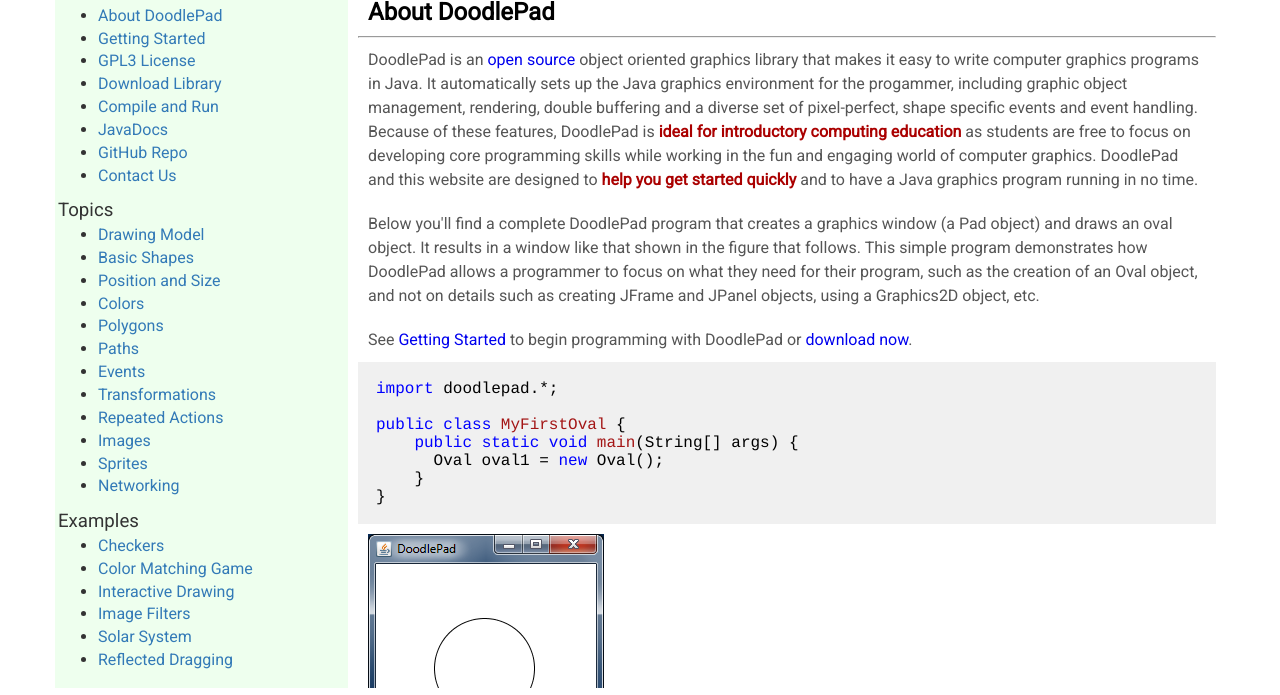
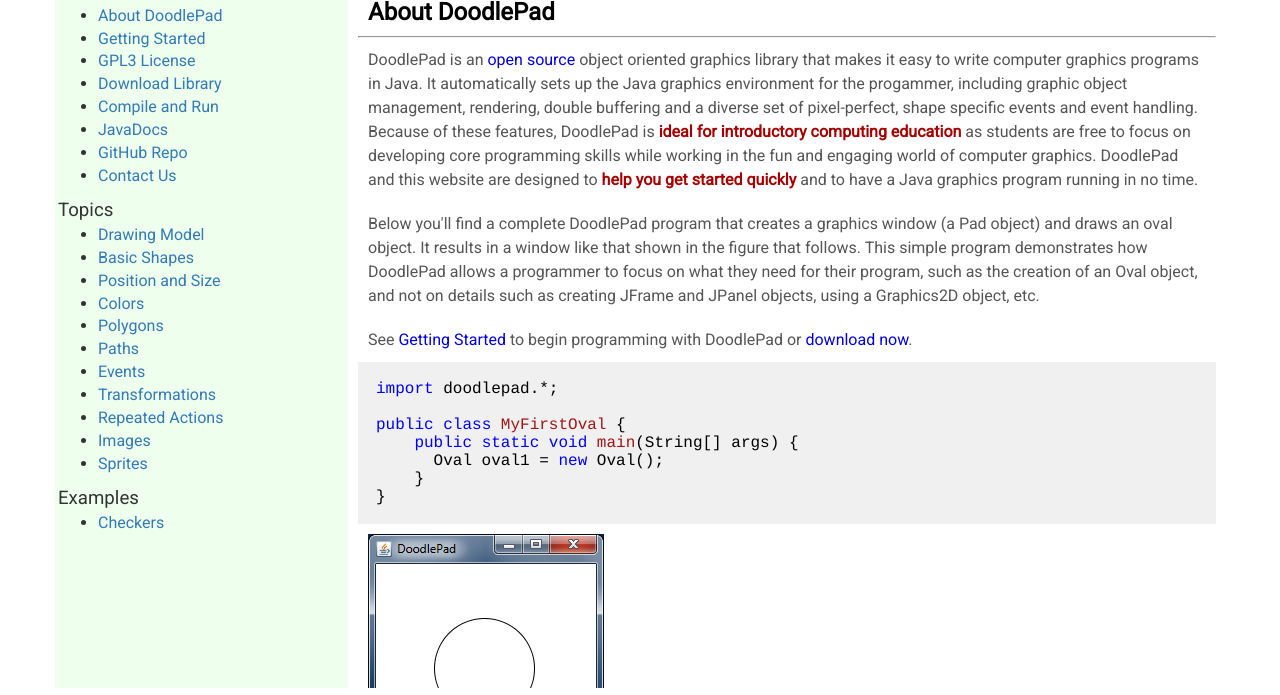
Before and after one commit to russomf/russomf.github.io, a plain HTML site: page index.html in a window 1280 px wide. Shown: the part 108-803 px from the top of the page. Drawn offline with nearby package versions, Linux system fonts and the light colour scheme.

Commit message:
updated links

```diff
--- a/index.html
+++ b/index.html
@@ -114,16 +114,16 @@
                         <li><a href="#" onclick="loadURL('repeated_actions.html');">Repeated Actions</a></li>
                         <li><a href="#" onclick="loadURL('images.html');">Images</a></li>
                         <li><a href="#" onclick="loadURL('sprites.html');">Sprites</a></li>
-                        <li><a href="#" onclick="loadURL('networking.html');">Networking</a></li>
+                        <li style="display:none"><a href="#" onclick="loadURL('networking.html');">Networking</a></li>
                     </ul>
                     <div class="heading">Examples</div>
                     <ul>
                         <li><a href="#" onclick="loadURL('checkers.html');">Checkers</a></li>
-                        <li><a href="#" onclick="loadURL('color_matching.html');">Color Matching Game</a></li>
-                        <li><a href="#" onclick="loadURL('interactive_drawing.html');">Interactive Drawing</a></li>
-                        <li><a href="#" onclick="loadURL('image_filters.html');">Image Filters</a></li>
-                        <li><a href="#" onclick="loadURL('solar_system.html');">Solar System</a></li>
-                        <li><a href="#" onclick="loadURL('reflected_dragging.html');">Reflected Dragging</a></li>
+                        <li style="display:none"><a href="#" onclick="loadURL('color_matching.html');">Color Matching Game</a></li>
+                        <li style="display:none"><a href="#" onclick="loadURL('interactive_drawing.html');">Interactive Drawing</a></li>
+                        <li style="display:none"><a href="#" onclick="loadURL('image_filters.html');">Image Filters</a></li>
+                        <li style="display:none"><a href="#" onclick="loadURL('solar_system.html');">Solar System</a></li>
+                        <li style="display:none"><a href="#" onclick="loadURL('reflected_dragging.html');">Reflected Dragging</a></li>
                     </ul>
                 </div>
                 <div id="main" class="col-sm-9">
```
